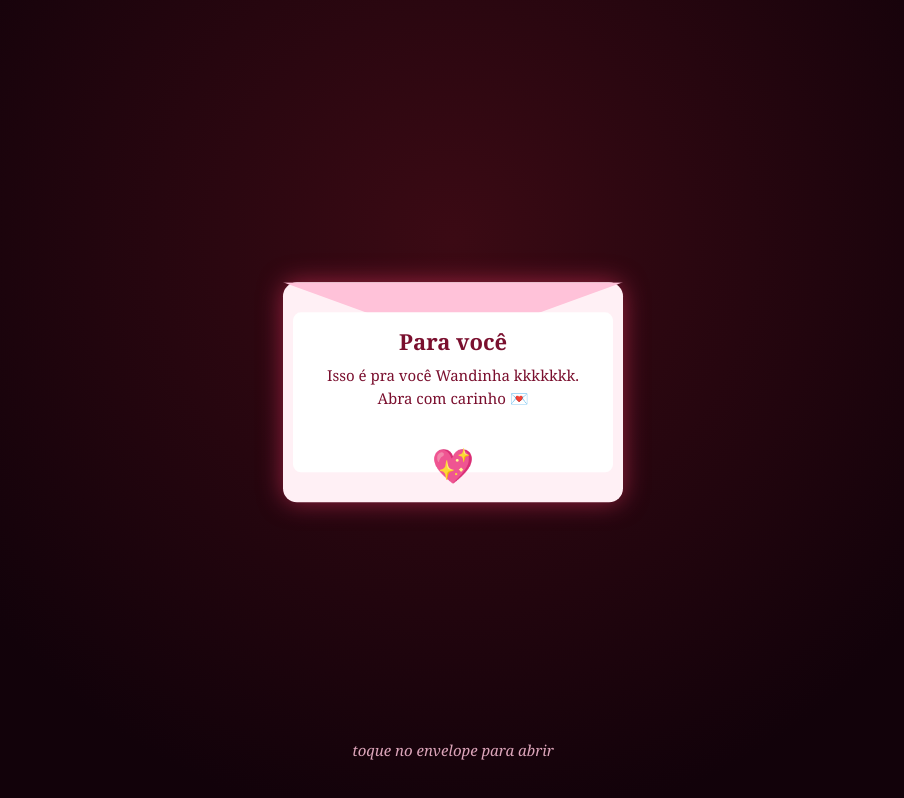
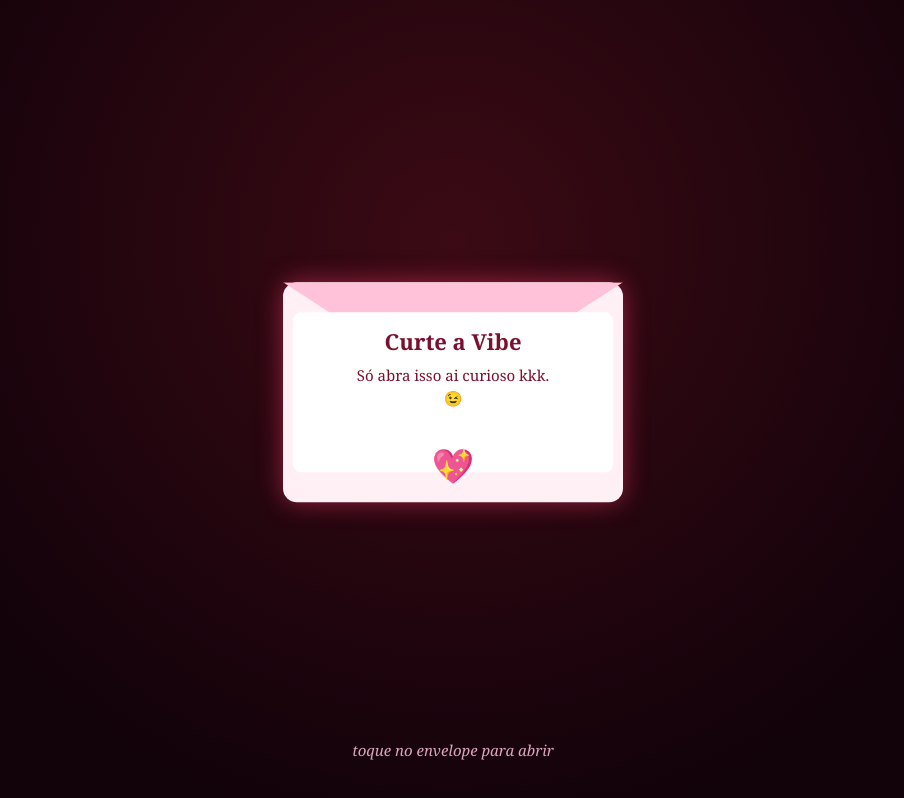
Before and after one commit to romerson-anjos/cartinha, a plain HTML site: page index.html in a window 1280 px wide. Shown: the whole page, without its empty margins (187-1091 px from the left). Drawn offline with Linux system fonts and the light colour scheme.

Commit message:
Fix HTML encoding issues and update content

```diff
--- a/index.html
+++ b/index.html
@@ -118,7 +118,7 @@
   .envelope .aba {
     position: absolute;
     top: 0; left: 0; right: 0;
-    height: 28%;
+    height: 50%;
     background: #ffc2d9;
     clip-path: polygon(0 0, 100% 0, 50% 100%);
     transform-origin: top center;
@@ -173,8 +173,8 @@
   <div class="envelope" id="envelope">
     <div class="corpo"></div>
     <div class="carta-papel">
-      <h2>Para você</h2>
-      <p>Isso é pra você Wandinha kkkkkkk.<br>Abra com carinho 💌</p>
+      <h2>Curte a Vibe</h2>
+      <p>Só abra isso ai curioso kkk.<br>😉</p>
     </div>
     <div class="aba"></div>
     <div class="selo">💖</div>
@@ -321,7 +321,7 @@
   // Um único evento: começa e, nos próximos cliques, reinicia sem recarregar
   btn.addEventListener("click", iniciar);
 
-  const simbolos = ["❤ Eloiza", "💗", "💕 Eloiza", "♥"];
+  const simbolos = ["❤", "💗", "💕", "♥"];
   const cores = ["#ff4d88", "#ff80ab", "#ffc1d6", "#e0245e", "#ff1744"];
 
   function criarCoracao() {
```
